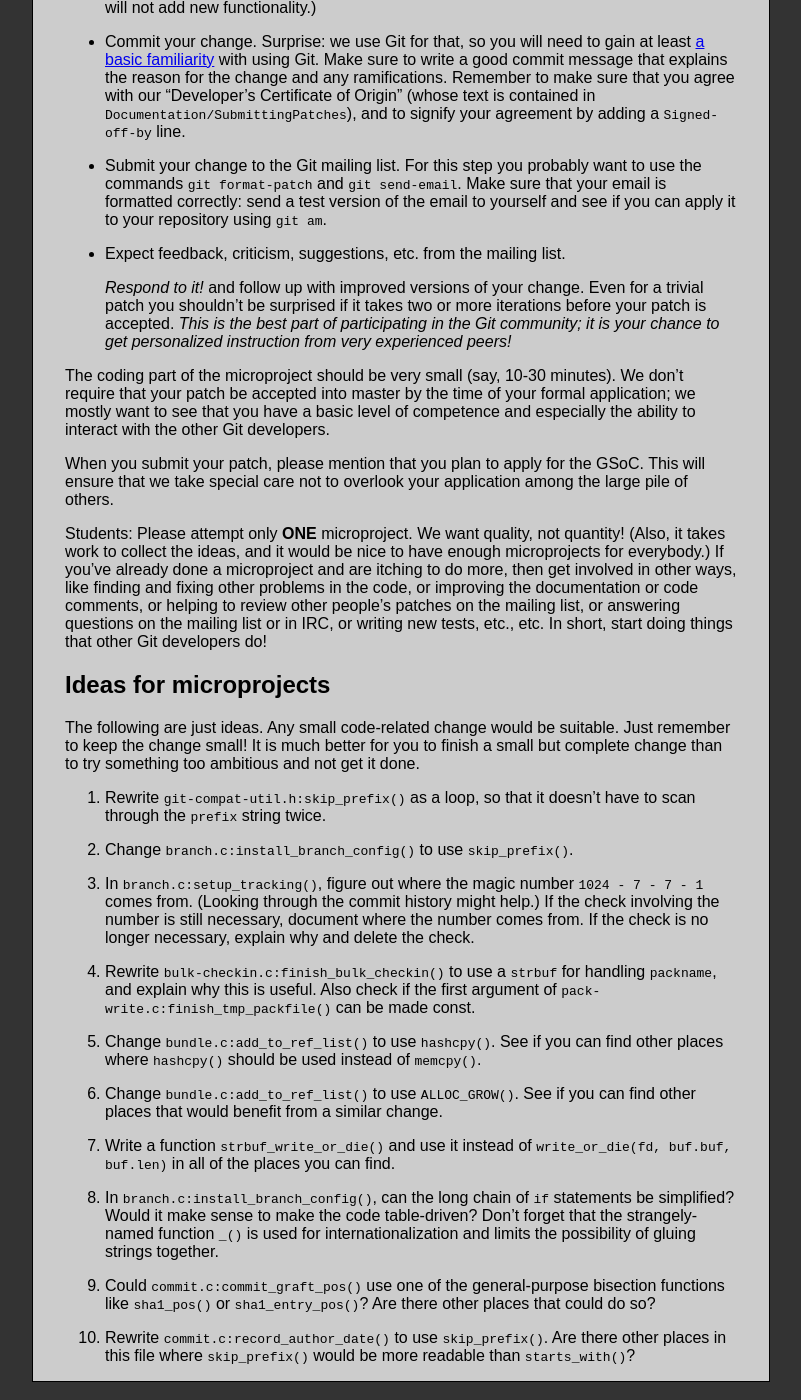
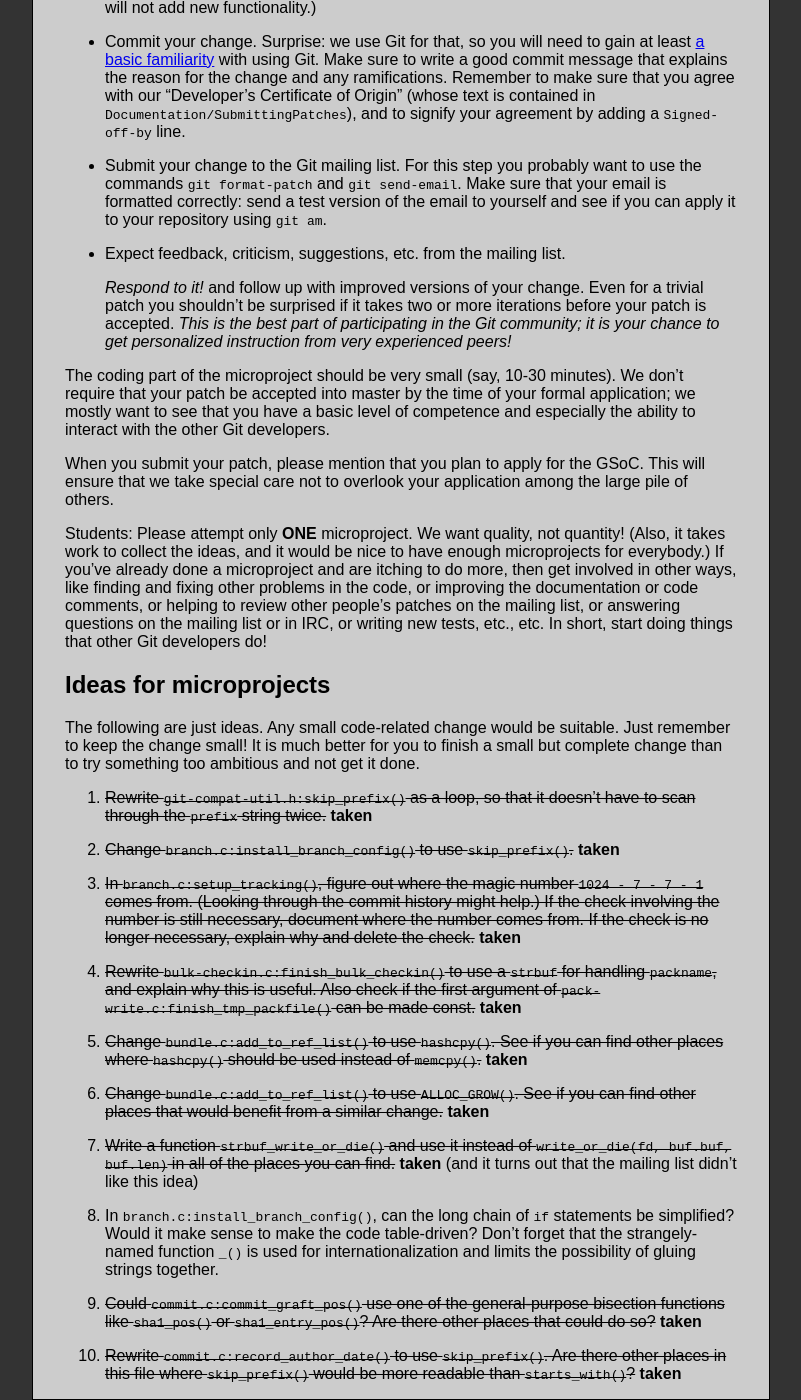
Before and after one commit to git/git.github.io, a Jekyll site: the page built from SoC-2014-Microprojects.md, in a window 1280 px wide and 1400 px high, scrolled down 656 px. Shown: the whole window, without its empty margins (308-1109 px from the left). Built offline with Jekyll 4.4.1, drawn with Linux system fonts in a browser that asks for light colours; Markdown is read by kramdown in place of the engine named in the settings.

Commit message:
Mark the microprojects that have been taken.
We're going to need some more...

```diff
--- a/SoC-2014-Microprojects.md
+++ b/SoC-2014-Microprojects.md
@@ -101,33 +101,37 @@
 for you to finish a small but complete change than to try something
 too ambitious and not get it done.
 
-1.  Rewrite `git-compat-util.h:skip_prefix()` as a loop, so that it
-    doesn't have to scan through the `prefix` string twice.
+1.  ~~Rewrite `git-compat-util.h:skip_prefix()` as a loop, so that it
+    doesn't have to scan through the `prefix` string twice.~~
+    **taken**
 
-2.  Change `branch.c:install_branch_config()` to use `skip_prefix()`.
+2.  ~~Change `branch.c:install_branch_config()` to use
+    `skip_prefix()`.~~ **taken**
 
-3.  In `branch.c:setup_tracking()`, figure out where the magic number
-    `1024 - 7 - 7 - 1` comes from.  (Looking through the commit
+3.  ~~In `branch.c:setup_tracking()`, figure out where the magic
+    number `1024 - 7 - 7 - 1` comes from.  (Looking through the commit
     history might help.)  If the check involving the number is still
     necessary, document where the number comes from.  If the check is
-    no longer necessary, explain why and delete the check.
+    no longer necessary, explain why and delete the check.~~ **taken**
 
-4.  Rewrite `bulk-checkin.c:finish_bulk_checkin()` to use a `strbuf`
+4.  ~~Rewrite `bulk-checkin.c:finish_bulk_checkin()` to use a `strbuf`
     for handling `packname`, and explain why this is useful.  Also
     check if the first argument of
-    `pack-write.c:finish_tmp_packfile()` can be made const.
+    `pack-write.c:finish_tmp_packfile()` can be made const.~~
+    **taken**
 
-5.  Change `bundle.c:add_to_ref_list()` to use `hashcpy()`.  See if
+5.  ~~Change `bundle.c:add_to_ref_list()` to use `hashcpy()`.  See if
     you can find other places where `hashcpy()` should be used instead
-    of `memcpy()`.
+    of `memcpy()`.~~ **taken**
 
-6.  Change `bundle.c:add_to_ref_list()` to use `ALLOC_GROW()`.  See if
-    you can find other places that would benefit from a similar
-    change.
+6.  ~~Change `bundle.c:add_to_ref_list()` to use `ALLOC_GROW()`.  See
+    if you can find other places that would benefit from a similar
+    change.~~ **taken**
 
-7.  Write a function `strbuf_write_or_die()` and use it instead of
+7.  ~~Write a function `strbuf_write_or_die()` and use it instead of
     `write_or_die(fd, buf.buf, buf.len)` in all of the places you can
-    find.
+    find.~~ **taken** (and it turns out that the mailing list didn't
+    like this idea)
 
 8.  In `branch.c:install_branch_config()`, can the long chain of `if`
     statements be simplified?  Would it make sense to make the code
@@ -135,10 +139,10 @@
     `_()` is used for internationalization and limits the possibility
     of gluing strings together.
 
-9.  Could `commit.c:commit_graft_pos()` use one of the general-purpose
+9.  ~~Could `commit.c:commit_graft_pos()` use one of the general-purpose
     bisection functions like `sha1_pos()` or `sha1_entry_pos()`?  Are
-    there other places that could do so?
+    there other places that could do so?~~ **taken**
 
-10. Rewrite `commit.c:record_author_date()` to use `skip_prefix()`.
+10. ~~Rewrite `commit.c:record_author_date()` to use `skip_prefix()`.
     Are there other places in this file where `skip_prefix()` would be
-    more readable than `starts_with()`?
+    more readable than `starts_with()`?~~ **taken**
```
